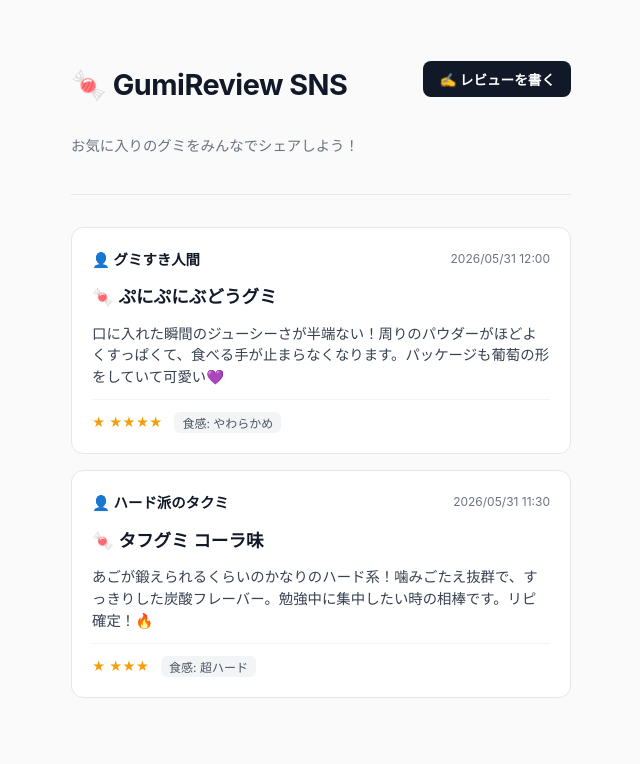
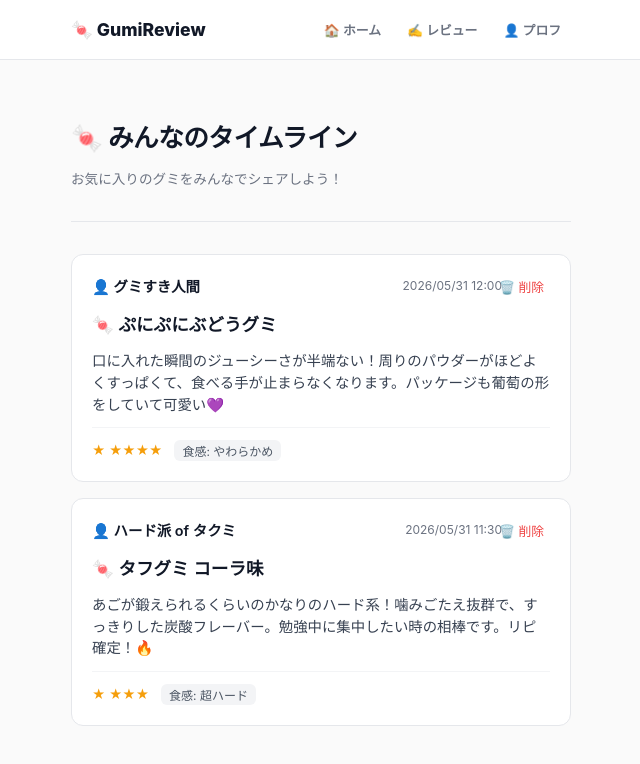
Before and after one commit to 17chitose/rikopia, a Next.js app: page / in a window 1280 px wide. Shown: the top 764 px of the page, without its empty margins (319-959 px from the left). Built offline with nearby package versions, Linux system fonts and the light colour scheme.

Commit message:
削除機能、プロフィールページ、共通ナビゲーションを追加

```diff
--- a/app/globals.css
+++ b/app/globals.css
@@ -16,55 +16,97 @@ body {
   font-family: -apple-system, BlinkMacSystemFont, "Segoe UI", Roboto, Helvetica, Arial, sans-serif;
   color: var(--text-color);
   display: flex;
-  justify-content: center;
-  align-items: flex-start;
+  flex-direction: column; /* 共通ヘッダーを上にするため縦並びにします */
+  align-items: center;
 }
 
 main {
   width: 100%;
   max-width: 500px;
-  padding: 48px 16px;
+  padding: 40px 16px;
 }
 
-/* アプリ全体のヘッダー */
+/* ━━━━━━━ 共通ヘッダー（ナビゲーション） ━━━━━━━ */
+.global-header {
+  background-color: var(--card-bg);
+  border-bottom: 1px solid var(--border-color);
+  width: 100%;
+  position: sticky;
+  top: 0;
+  z-index: 100;
+  backdrop-filter: blur(8px);
+}
+
+.header-inner {
+  max-width: 500px;
+  margin: 0 auto;
+  padding: 14px 16px;
+  display: flex;
+  justify-content: space-between;
+  align-items: center;
+}
+
+.logo-link {
+  font-weight: 800;
+  font-size: 1.1rem;
+  color: var(--primary-color);
+  text-decoration: none;
+}
+
+.header-nav {
+  display: flex;
+  gap: 6px;
+}
+
+.nav-item {
+  font-size: 0.8rem;
+  font-weight: 600;
+  color: var(--text-light);
+  text-decoration: none;
+  padding: 6px 10px;
+  border-radius: 8px;
+  transition: all 0.2s ease;
+}
+
+.nav-item:hover {
+  color: var(--primary-color);
+  background-color: #f3f4f6;
+}
+
+/* ━━━━━━━ 各ページのヘッダー（タイトル） ━━━━━━━ */
 .header-container {
   text-align: left;
   margin-bottom: 32px;
   border-bottom: 1px solid var(--border-color);
-  padding-bottom: 24px;
+  padding-bottom: 20px;
 }
 
 .title {
-  font-size: 1.8rem;
+  font-size: 1.6rem;
   color: var(--primary-color);
-  margin-bottom: 8px;
+  margin-bottom: 6px;
   font-weight: 700;
   letter-spacing: -0.5px;
 }
 
 .subtitle {
   color: var(--text-light);
-  font-size: 0.9rem;
+  font-size: 0.85rem;
 }
 
-/* タイムラインのカード一覧 */
+/* ━━━━━━━ タイムライン ━━━━━━━ */
 .timeline {
   display: flex;
   flex-direction: column;
   gap: 16px;
 }
 
-/* 投稿カード */
 .card {
   background: var(--card-bg);
   border-radius: 12px;
   padding: 20px;
   border: 1px solid var(--border-color);
-  transition: border-color 0.2s ease, box-shadow 0.2s ease;
-}
-
-.card:hover {
-  border-color: #9ca3af;
+  position: relative; /* 削除ボタンの配置のため */
 }
 
 /* 投稿ヘッダー */
@@ -73,6 +115,7 @@ main {
   justify-content: space-between;
   align-items: center;
   margin-bottom: 12px;
+  padding-right: 48px; /* 削除ボタンと被らないように余白を作ります */
 }
 
 .author {
@@ -86,7 +129,6 @@ main {
   color: var(--text-light);
 }
 
-/* 投稿内容 */
 .gummy-name {
   font-size: 1.1rem;
   font-weight: 600;
@@ -101,7 +143,7 @@ main {
   white-space: pre-wrap;
 }
 
-/* 評価 */
+/* 評価バー */
 .rating-bar {
   display: flex;
   gap: 12px;
@@ -124,9 +166,26 @@ main {
   font-size: 0.75rem;
 }
 
-/* ━━━ ここからフォーム用のスタイルを追加しました ━━━ */
+/* 🗑️ 削除ボタンのスタイル */
+.delete-btn {
+  position: absolute;
+  top: 16px;
+  right: 16px;
+  background: none;
+  border: none;
+  color: #ef4444;
+  cursor: pointer;
+  font-size: 0.8rem;
+  padding: 6px 10px;
+  border-radius: 8px;
+  transition: all 0.2s ease;
+}
 
-/* フォームを囲む枠 */
+.delete-btn:hover {
+  background-color: #fee2e2;
+}
+
+/* ━━━━━━━ 入力フォーム ━━━━━━━ */
 .form-card {
   background: var(--card-bg);
   border-radius: 12px;
@@ -134,7 +193,6 @@ main {
   border: 1px solid var(--border-color);
 }
 
-/* 入力項目のグループ */
 .form-group {
   margin-bottom: 20px;
   display: flex;
@@ -142,14 +200,12 @@ main {
   gap: 8px;
 }
 
-/* ラベルテキスト */
 .label {
   font-size: 0.9rem;
   font-weight: 600;
   color: var(--primary-color);
 }
 
-/* 入力欄（テキスト入力、複数行入力、選択メニュー） */
 .input,
 .textarea,
 .select {
@@ -166,7 +222,7 @@ main {
 .input:focus,
 .textarea:focus,
 .select:focus {
-  border-color: #3b82f6; /* フォーカス時に青い枠線にする */
+  border-color: #3b82f6;
 }
 
 .textarea {
@@ -174,7 +230,6 @@ main {
   resize: vertical;
 }
 
-/* 投稿するボタン */
 .submit-btn {
   background-color: var(--primary-color);
   color: #ffffff;
@@ -192,7 +247,6 @@ main {
   opacity: 0.9;
 }
 
-/* 戻るリンク */
 .back-link {
   display: inline-block;
   margin-top: 16px;
@@ -205,26 +259,49 @@ main {
   color: var(--primary-color);
 }
 
-/* ナビゲーション用のバー */
-.nav-bar {
-  display: flex;
-  justify-content: space-between;
-  align-items: center;
+/* ━━━━━━━ プロフィール表示用の可愛いカード ━━━━━━━ */
+.profile-card {
+  background: var(--card-bg);
+  border-radius: 12px;
+  padding: 28px 24px;
+  border: 1px solid var(--border-color);
   margin-bottom: 24px;
+  text-align: center;
+  box-shadow: 0 4px 6px -1px rgba(0, 0, 0, 0.05);
 }
 
-/* ページ移動用のボタンリンク */
-.btn-link {
+.profile-avatar {
+  font-size: 4rem;
+  margin-bottom: 12px;
   display: inline-block;
-  background-color: var(--primary-color);
-  color: #ffffff;
-  padding: 8px 16px;
-  border-radius: 8px;
-  font-size: 0.85rem;
-  font-weight: 600;
-  text-decoration: none;
 }
 
-.btn-link:hover {
-  opacity: 0.9;
+.profile-name {
+  font-size: 1.4rem;
+  font-weight: 700;
+  color: var(--primary-color);
+  margin-bottom: 6px;
 }
+
+.profile-gummy {
+  font-size: 0.8rem;
+  color: #3b82f6;
+  background-color: #eff6ff;
+  border: 1px solid #bfdbfe;
+  display: inline-block;
+  padding: 4px 12px;
+  border-radius: 20px;
+  font-weight: 600;
+  margin-bottom: 18px;
+}
+
+.profile-bio {
+  font-size: 0.9rem;
+  line-height: 1.6;
+  color: var(--text-color);
+  text-align: left;
+  background-color: #fafafa;
+  padding: 16px;
+  border-radius: 8px;
+  border: 1px solid #f3f4f6;
+}
--- a/app/layout.tsx
+++ b/app/layout.tsx
@@ -1,20 +1,11 @@
+// app/layout.tsx
 import type { Metadata } from "next";
-import { Geist, Geist_Mono } from "next/font/google";
+import Link from "next/link"; // ページ移動のためのリンクパーツ
 import "./globals.css";
 
-const geistSans = Geist({
-  variable: "--font-geist-sans",
-  subsets: ["latin"],
-});
-
-const geistMono = Geist_Mono({
-  variable: "--font-geist-mono",
-  subsets: ["latin"],
-});
-
 export const metadata: Metadata = {
-  title: "Create Next App",
-  description: "Generated by create next app",
+  title: "🍬 GumiReview SNS",
+  description: "お気に入りのグミをみんなでシェアしよう！",
 };
 
 export default function RootLayout({
@@ -23,8 +14,31 @@ export default function RootLayout({
   children: React.ReactNode;
 }>) {
   return (
-    <html lang="en" className={`${geistSans.variable} ${geistMono.variable}`}>
-      <body>{children}</body>
+    <html lang="ja">
+      <body>
+        {/* 全ページで共通表示されるヘッダーメニューです */}
+        <header className="global-header">
+          <div className="header-inner">
+            <Link href="/" className="logo-link">
+              🍬 GumiReview
+            </Link>
+            <nav className="header-nav">
+              <Link href="/" className="nav-item">
+                🏠 ホーム
+              </Link>
+              <Link href="/new" className="nav-item">
+                ✍️ レビュー
+              </Link>
+              <Link href="/profile" className="nav-item">
+                👤 プロフ
+              </Link>
+            </nav>
+          </div>
+        </header>
+
+        {/* ここに各ページの中身がはめ込まれます */}
+        {children}
+      </body>
     </html>
   );
 }
--- a/app/page.tsx
+++ b/app/page.tsx
@@ -2,31 +2,33 @@
 "use client"; // localStorageやuseStateを使うため、クライアントサイド（ブラウザ）で動かします
 
 import React, { useState, useEffect } from "react";
-import Link from "next/link"; // ページを移動するための「Link（リンク）」を読み込みます
-import { getPosts, type Post } from "@/lib/storage"; // メモ帳から読み出す関数と、データの型を読み込みます
+import { getPosts, deletePost, type Post } from "@/lib/storage"; // メモ帳から取得・削除する命令を読み込みます
 
 export default function Home() {
-  // 投稿データを覚えておくための state（ステイト）です。最初は空のリストにしておきます
+  // 投稿データを覚えておくための state です
   const [posts, setPosts] = useState<Post[]>([]);
 
-  // 画面が最初に表示された「瞬間」に1回だけ実行される処理です
+  // 画面が表示された瞬間に1回だけデータを読み込みます
   useEffect(() => {
-    // メモ帳（localStorage）からすべてのレビューデータを読み込んで、画面に覚えさせます
     const savedPosts = getPosts();
     setPosts(savedPosts);
   }, []);
 
+  // 「削除」ボタンが押された時の処理です
+  const handleDelete = (id: string) => {
+    // 間違えて消してしまわないように、確認メッセージを出します
+    if (confirm("このレビューを削除してもよろしいですか？")) {
+      // メモ帳から削除して、新しくなった投稿リストを画面に再読み込みさせます
+      const updated = deletePost(id);
+      setPosts(updated);
+    }
+  };
+
   return (
     <main>
-      {/* アプリのヘッダー部分 */}
+      {/* アプリのヘッダー部分（共通メニューができたので、すっきりさせました） */}
       <div className="header-container">
-        <div className="nav-bar">
-          <h1 className="title">🍬 GumiReview SNS</h1>
-          {/* レビューを書くページにジャンプするボタンリンクです */}
-          <Link href="/new" className="btn-link">
-            ✍️ レビューを書く
-          </Link>
-        </div>
+        <h1 className="title">🍬 みんなのタイムライン</h1>
         <p className="subtitle">お気に入りのグミをみんなでシェアしよう！</p>
       </div>
 
@@ -34,13 +36,22 @@ export default function Home() {
       <div className="timeline">
         {posts.map((post) => (
           <div key={post.id} className="card">
+            {/* 🗑️ 削除ボタンを右上に配置しました */}
+            <button
+              onClick={() => handleDelete(post.id)}
+              className="delete-btn"
+              title="レビューを削除する"
+            >
+              🗑️ 削除
+            </button>
+
             {/* 投稿の上の部分（名前や日付） */}
             <div className="card-header">
               <span className="author">👤 {post.author}</span>
               <span className="date">{post.createdAt}</span>
             </div>
 
-            {/* 投稿の中身（グミの名前とレビュー内容） */}
+            {/* 投稿の中身 */}
             <h2 className="gummy-name">🍬 {post.gummyName}</h2>
             <p className="review-text">{post.text}</p>
 
@@ -55,7 +66,7 @@ export default function Home() {
         {/* もし投稿が1件も無くなった場合の表示 */}
         {posts.length === 0 && (
           <p style={{ textAlign: "center", color: "var(--text-light)", marginTop: "40px" }}>
-            まだレビューがありません。最初のレビューを投稿してみましょう！✍️
+            まだレビューがありません。右上の「レビュー」から最初のレビューを投稿してみましょう！✍️
           </p>
         )}
       </div>
--- a/lib/storage.ts
+++ b/lib/storage.ts
@@ -11,8 +11,16 @@ export type Post = {
   createdAt: string; // 投稿した時間
 };
 
+// プロフィールのデータの「かたち」を定義します
+export type Profile = {
+  name: string;
+  favoriteGummy: string;
+  bio: string;
+};
+
 // メモ帳の引き出しに貼るラベルの名前です
 const STORAGE_KEY = "gummy_reviews_posts";
+const PROFILE_KEY = "gummy_profile";
 
 // 最初の1回目の時に表示する、サンプル用の投稿データです
 const INITIAL_POSTS: Post[] = [
@@ -27,7 +35,7 @@ const INITIAL_POSTS: Post[] = [
   },
   {
     id: "2",
-    author: "ハード派のタクミ",
+    author: "ハード派 of タクミ",
     gummyName: "タフグミ コーラ味",
     text: "あごが鍛えられるくらいのかなりのハード系！噛みごたえ抜群で、すっきりした炭酸フレーバー。勉強中に集中したい時の相棒です。リピ確定！🔥",
     stars: 4,
@@ -36,42 +44,73 @@ const INITIAL_POSTS: Post[] = [
   },
 ];
 
-// 【読み込み】メモ帳からすべての投稿を読み出す関数（命令）です
+// プロフィールの初期データ（まだ登録していない時の名前）
+const DEFAULT_PROFILE: Profile = {
+  name: "グミ初心者",
+  favoriteGummy: "フィットチーネグミ（仮）",
+  bio: "グミが大好きです！これからいろんなレビューを投稿します！",
+};
+
+/* ━━━━━━━ 投稿（ポスト）の処理 ━━━━━━━ */
+
+// 【読み込み】メモ帳からすべての投稿を読み出す関数
 export function getPosts(): Post[] {
-  // サーバー側ではなく、ブラウザで動いているときだけ実行します
   if (typeof window === "undefined") return INITIAL_POSTS;
 
   const data = localStorage.getItem(STORAGE_KEY);
-
   if (!data) {
-    // もしまだ一度もメモ帳に何も書いていなければ、最初のサンプルデータを保存しておきます
     localStorage.setItem(STORAGE_KEY, JSON.stringify(INITIAL_POSTS));
     return INITIAL_POSTS;
   }
-
-  // 保存されているテキストデータを、プログラムが読める形に変換して返します
   return JSON.parse(data);
 }
 
-// 【保存】新しい投稿をメモ帳に新しく書き加える関数（命令）です
+// 【保存】新しい投稿をメモ帳に新しく書き加える関数
 export function savePost(newPost: Omit<Post, "id" | "createdAt">): Post {
   const posts = getPosts();
 
-  // 今の日時を取得します
   const now = new Date();
   const formattedDate = `${now.getFullYear()}/${String(now.getMonth() + 1).padStart(2, '0')}/${String(now.getDate()).padStart(2, '0')} ${String(now.getHours()).padStart(2, '0')}:${String(now.getMinutes()).padStart(2, '0')}`;
 
-  // 新しい投稿のデータを作ります（IDと時間を自動で割り振ります）
   const post: Post = {
     ...newPost,
-    id: Date.now().toString(), // 重複しない適当な数字をIDにします
+    id: Date.now().toString(),
     createdAt: formattedDate,
   };
 
-  // 新しい投稿が一番上にくるように、リストの先頭に追加します
   const updatedPosts = [post, ...posts];
-
-  // メモ帳（localStorage）にテキストとして保存します
   localStorage.setItem(STORAGE_KEY, JSON.stringify(updatedPosts));
   return post;
 }
+
+// 【削除】指定された投稿をメモ帳から消去する関数
+export function deletePost(id: string): Post[] {
+  if (typeof window === "undefined") return [];
+
+  const posts = getPosts();
+  // 指定されたID「以外」の投稿だけを残す（＝指定されたIDを消す）フィルター処理です
+  const updatedPosts = posts.filter((post) => post.id !== id);
+
+  localStorage.setItem(STORAGE_KEY, JSON.stringify(updatedPosts));
+  return updatedPosts;
+}
+
+/* ━━━━━━━ プロフィールの処理 ━━━━━━━ */
+
+// 【プロフィール取得】メモ帳からプロフィールを読み込む関数
+export function getProfile(): Profile {
+  if (typeof window === "undefined") return DEFAULT_PROFILE;
+
+  const data = localStorage.getItem(PROFILE_KEY);
+  if (!data) {
+    localStorage.setItem(PROFILE_KEY, JSON.stringify(DEFAULT_PROFILE));
+    return DEFAULT_PROFILE;
+  }
+  return JSON.parse(data);
+}
+
+// 【プロフィール保存】プロフィールを新しく上書き保存する関数
+export function saveProfile(profile: Profile): void {
+  if (typeof window === "undefined") return;
+  localStorage.setItem(PROFILE_KEY, JSON.stringify(profile));
+}
```
Also changed, not shown: app/new/page.tsx (+10 -2 lines), app/profile/page.tsx (added, +137 -0 lines).
